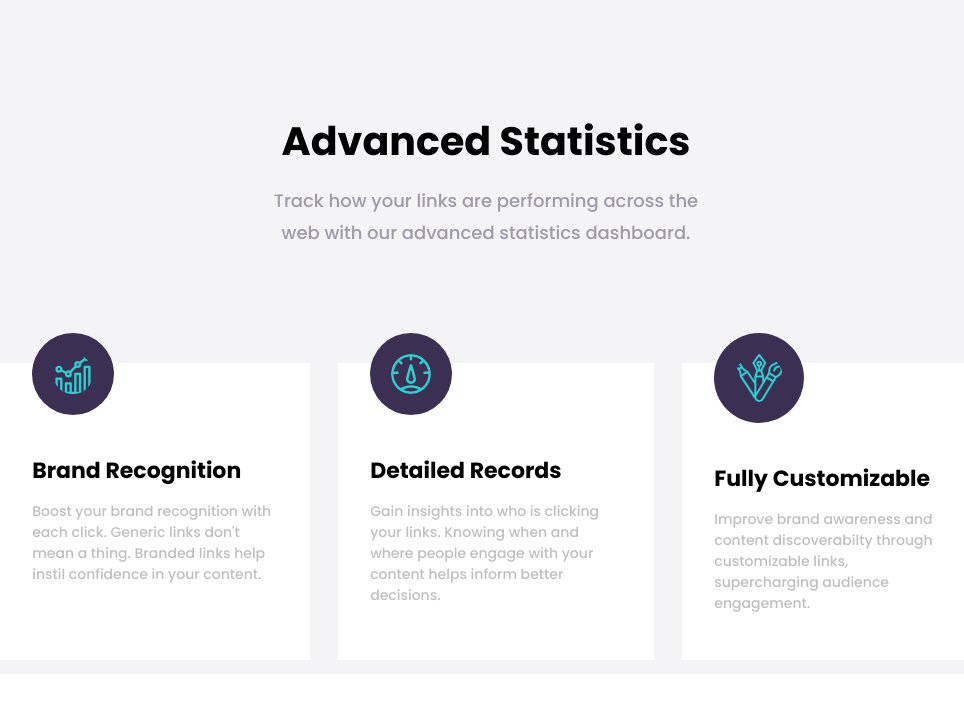
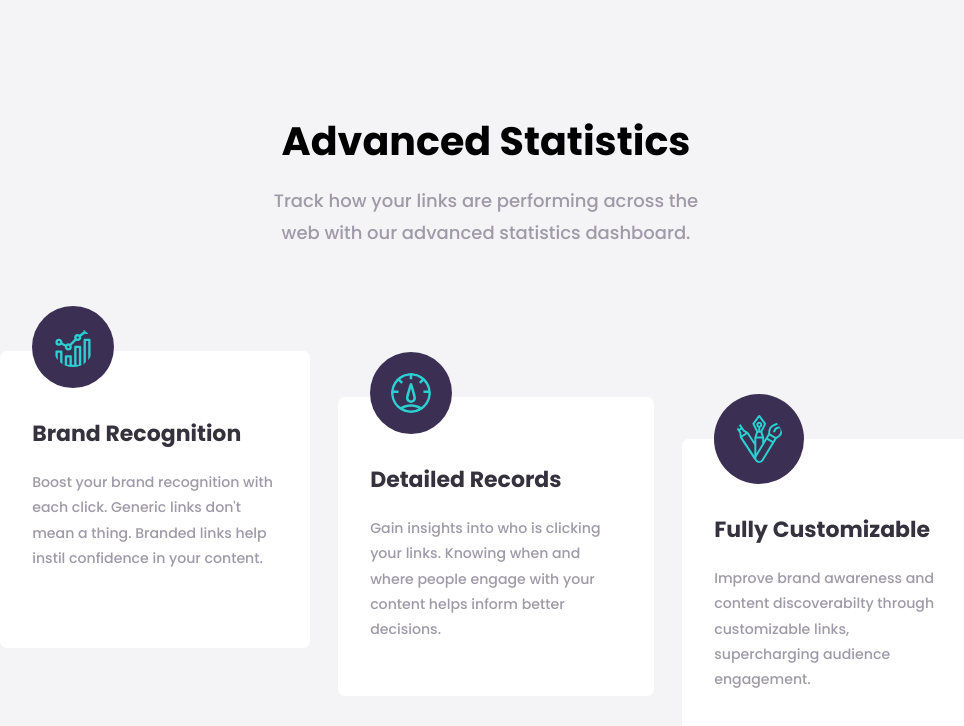
Before and after one commit to aman-atg/Shortly-Landing-Page, a React (Create React App) app: page / in a window 1280 px wide. Shown: the part 1155-1881 px from the top of the page, without its empty margins (154-1118 px from the left). Built offline with nearby package versions, Linux system fonts and the light colour scheme.

Commit message:
update style

```diff
--- a/src/styles/index.css
+++ b/src/styles/index.css
@@ -167,25 +167,54 @@ input {
       color: #9e9aa7; }
 
 .cards {
-  margin-top: 10rem;
+  margin-top: 9rem;
   display: flex; }
 
 .card {
-  margin: 1.4rem;
+  border-radius: 0.7rem;
+  margin: 0 1.4rem;
   max-width: 50rem;
   background-color: white; }
   .card .logo {
     background-color: #3b3054;
     padding: 2.1rem;
     border-radius: 100%;
-    margin: -3rem 0 0 3.2rem; }
+    margin: -4.5rem 0 -1rem 3.2rem; }
   .card_Body {
     padding: 3.22rem; }
+    .card_Body h2 {
+      color: #35323e;
+      margin-bottom: 2rem; }
     .card_Body p {
-      color: #bfbfbf;
-      font-size: 1.404rem; }
+      color: #9e9aa7;
+      font-size: 1.413rem;
+      line-height: 2.52rem;
+      font-weight: 500; }
 
-.cards_2nd {
-  background-color: red; }
+.Card_One {
+  margin-top: 1.2rem;
+  margin-bottom: 21rem; }
+
+.Card_Two {
+  margin-top: 5.8rem;
+  margin-bottom: 16.2rem; }
+
+.Card_Three {
+  margin-top: 10rem;
+  margin-bottom: 12rem; }
+
+.center-line {
+  position: absolute;
+  top: 58.5rem;
+  left: 20rem;
+  z-index: -1;
+  background-color: #2acfcf;
+  height: 0.84rem;
+  width: 50%; }
+  @media screen and (max-width: 1300px) {
+    .center-line {
+      height: 12.6rem;
+      width: 2.8rem;
+      background-color: red; } }
 
 /*# sourceMappingURL=index.css.map */
```
